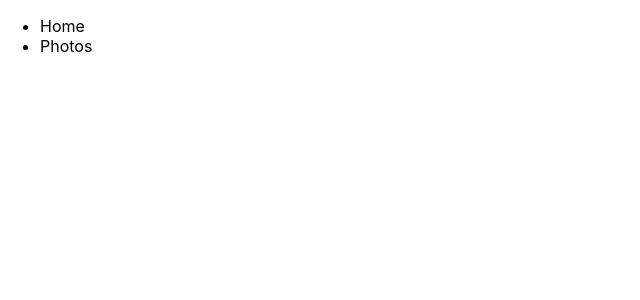
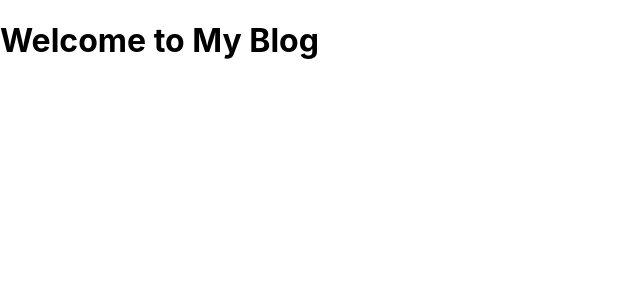
Before and after one commit to dvlprwchoi/nextjs-practice, a Next.js app: page / in a window 1280 px wide. Shown: the top 300 px of the page, without its empty margins (0-640 px from the left). Built offline with nearby package versions, Linux system fonts and the light colour scheme.

Commit message:
Move nav menu to Nav component

```diff
--- a/pages/index.js
+++ b/pages/index.js
@@ -1,29 +1,16 @@
 import Head from 'next/head';
-import Link from 'next/link';
 
 export default function Home() {
   return (
     <div>
-      <ul>
-        <li>
-          <Link href="/">
-            <a>Home</a>
-          </Link>
-        </li>
-        <li>
-          <Link href="/photos">
-            <a>Photos</a>
-          </Link>
-        </li>
-      </ul>
       <Head>
         <title>My Blog</title>
         <meta
           name="My blog is powered by Next.js"
           content="My blog is powered by Next.js"
         />
-        <h1>Welcome to My Blog</h1>
       </Head>
+      <h1>Welcome to My Blog</h1>
     </div>
   );
 }
```
Also changed, not shown: components/Nav.js (added, +22 -0 lines).
